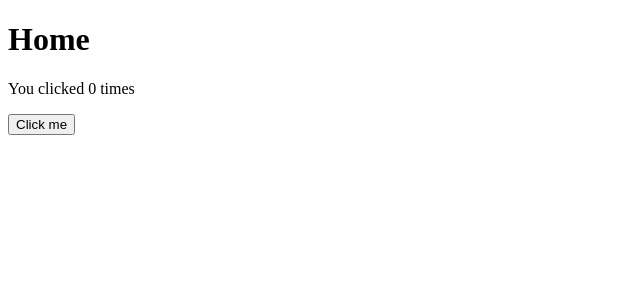
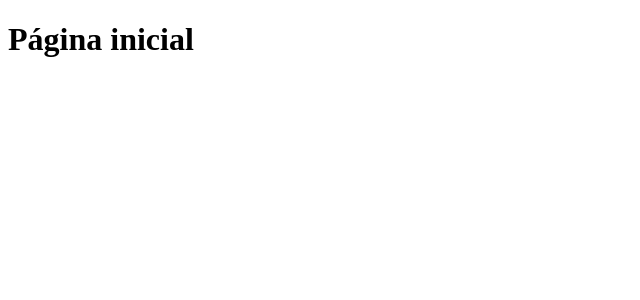
Before and after one commit to aeusteixeira/crush-api, a Next.js app: page / in a window 1280 px wide. Shown: the top 300 px of the page, without its empty margins (0-640 px from the left). Built offline with nearby package versions, Linux system fonts and the light colour scheme.

Commit message:
Ajustado titulo da página inicial

```diff
--- a/pages/index.js
+++ b/pages/index.js
@@ -3,25 +3,9 @@ import { useState } from 'react';
 function Home(){
     return (
         <div>
-            <h1>Home</h1>
-            <Contador />
-        </div>
-    )
-}
-
-function Contador(){
-    const [count, setCount] = useState(0);
-
-    function increment(){
-        setCount(count + 1);
-    }
-
-    return (
-        <div>
-            <p>You clicked {count} times</p>
-            <button onClick={() => setCount(count + 1)}>
-                Click me
-            </button>
+            <h1>
+                Página inicial
+            </h1>
         </div>
     )
 }
```
